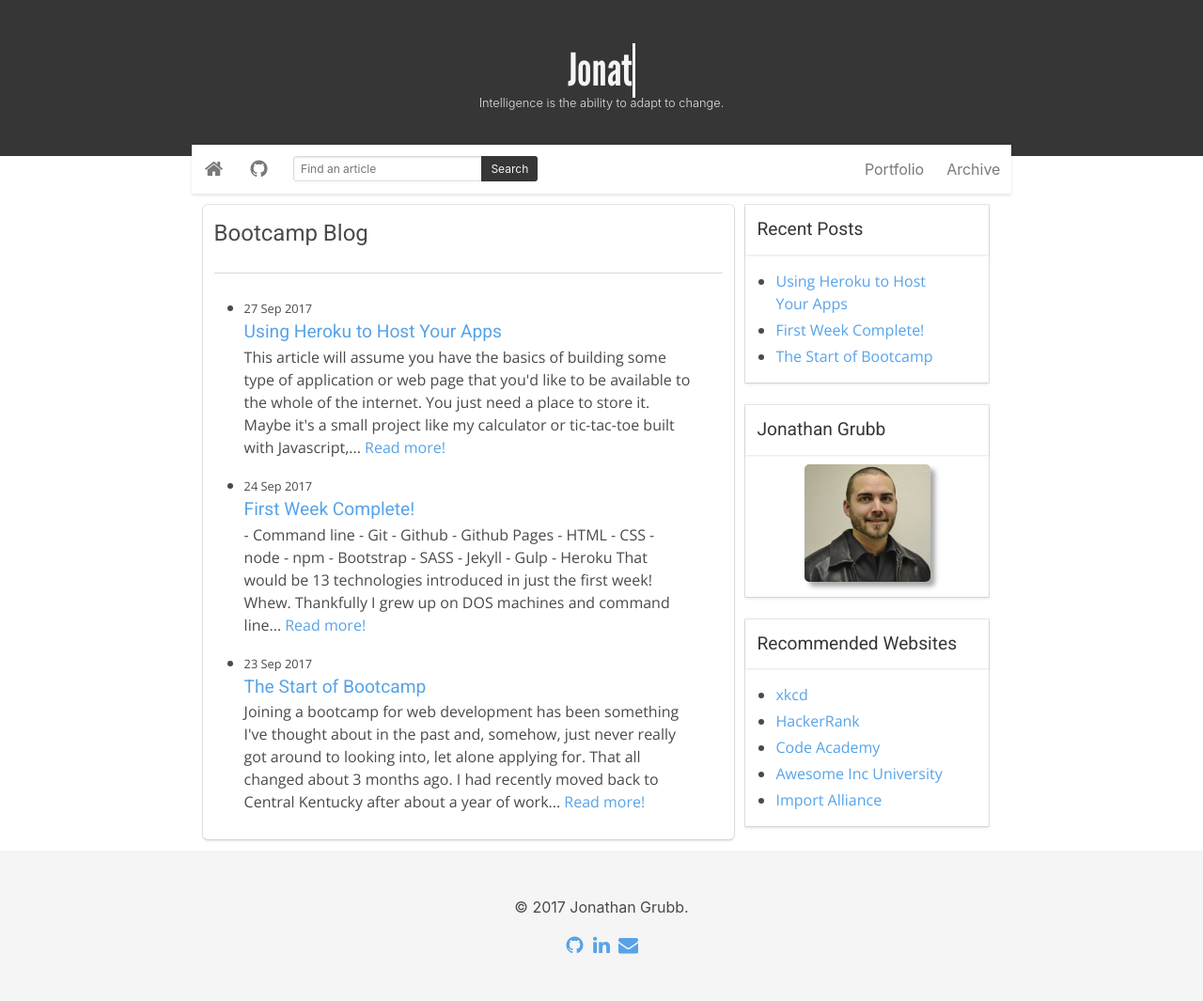
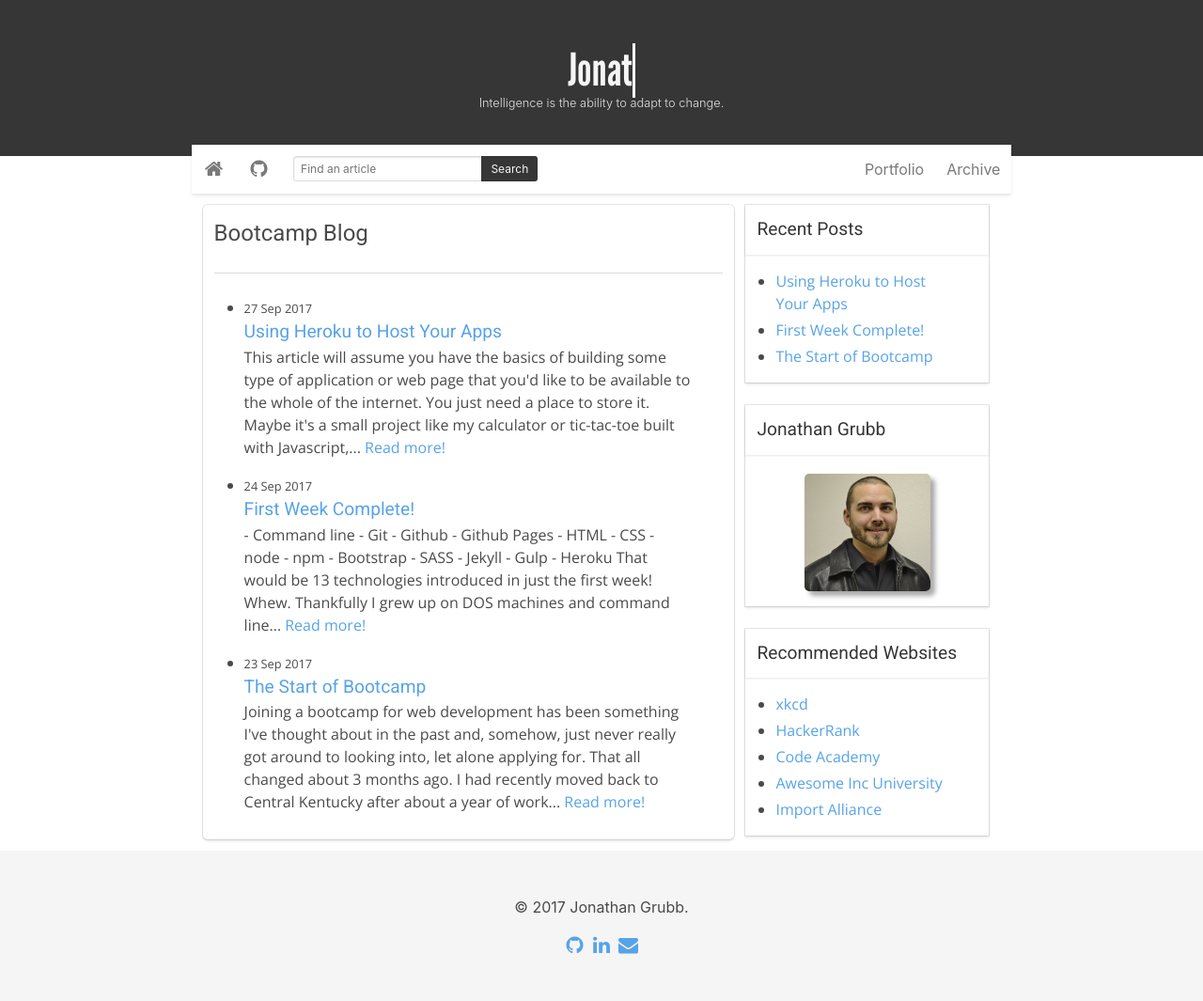
Before and after one commit to joncgrubb/joncgrubb.github.io, a Jekyll site: the page built from index.html, in a window 1280 px wide. Shown: the whole page at 94% size. Built offline with Jekyll 4.4.1, drawn with Linux system fonts in a browser that asks for light colours; comment, search, counter and statistics services are not loaded.

Commit message:
changed margin-top

```diff
--- a/assets/css/custom.css
+++ b/assets/css/custom.css
@@ -21,7 +21,7 @@ code {
     height: 125px;
     display: block;
     margin: auto;
-    margin-top: 10px;
+    margin-top: 20px;
     box-shadow: 5px 5px 5px #aaaaaa;
     border-radius: 5px;
 }
```
